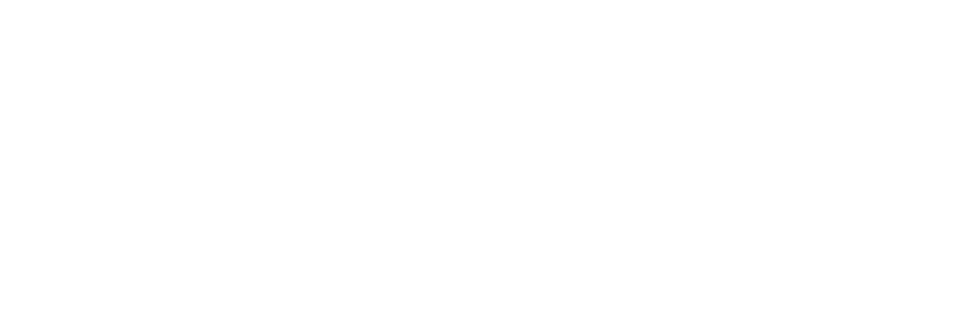
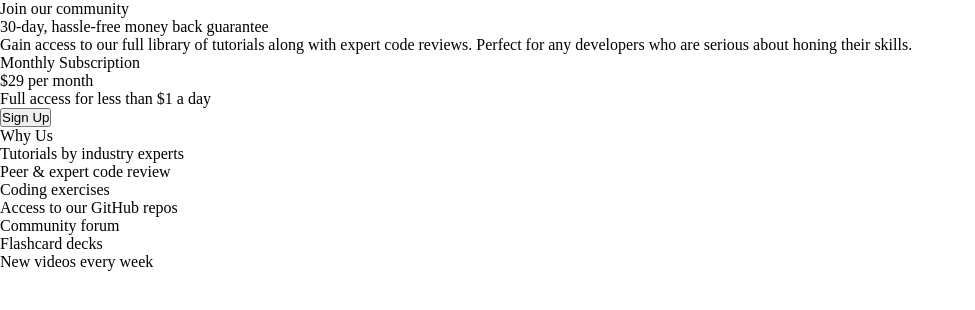
Before and after one commit to jonmc89/single-price-grid-component-master, a plain HTML site: page index.html in a window 1280 px wide. Shown: the whole page, without its empty margins (0-975 px from the left). Drawn offline with Linux system fonts and the light colour scheme.

Commit message:
HTML Content Added.

```diff
--- a/index.html
+++ b/index.html
@@ -10,8 +10,44 @@
       sizes="32x32"
       href="./images/favicon-32x32.png"
     />
+    <link rel="preconnect" href="https://fonts.googleapis.com" />
+    <link rel="preconnect" href="https://fonts.gstatic.com" crossorigin />
+    <link
+      href="https://fonts.googleapis.com/css2?family=Karla:ital,wght@0,200..800;1,200..800&display=swap"
+      rel="stylesheet"
+    />
     <link rel="stylesheet" href="styles.css" />
     <title>Frontend Mentor | Single Price Grid Component</title>
   </head>
-  <body></body>
+  <body>
+    <div class="card">
+      <section class="join-section">
+        <p class="join-header">Join our community</p>
+        <p class="join-sub-header">30-day, hassle-free money back guarantee</p>
+        <p class="join-text">
+          Gain access to our full library of tutorials along with expert code
+          reviews. Perfect for any developers who are serious about honing their
+          skills.
+        </p>
+      </section>
+      <section class="subscribe-section">
+        <p class="subscribe-header">Monthly Subscription</p>
+        <p class="price"><span class="price-value">$29</span> per month</p>
+        <p class="subscribe-text">Full access for less than &dollar;1 a day</p>
+        <button type="button">Sign Up</button>
+      </section>
+      <section class="why-section">
+        <p class="why-header">Why Us</p>
+        <ul>
+          <li>Tutorials by industry experts</li>
+          <li>Peer &amp; expert code review</li>
+          <li>Coding exercises</li>
+          <li>Access to our GitHub repos</li>
+          <li>Community forum</li>
+          <li>Flashcard decks</li>
+          <li>New videos every week</li>
+        </ul>
+      </section>
+    </div>
+  </body>
 </html>
--- a/styles.css
+++ b/styles.css
@@ -0,0 +1,16 @@
+/* || Universal Styling */
+
+* {
+  padding: 0;
+  margin: 0;
+  box-sizing: border-box;
+}
+
+:root {
+  --Teal500: hsl(179, 62%, 43%);
+  --Teal100: hsl(204, 43%, 93%);
+  --Green400: hsl(71, 73%, 54%);
+  --Gray500: hsl(218, 22%, 67%);
+}
+
+/* || Main Styling */
```
Also changed, not shown: preview.jpg (deleted), 3 other files.
